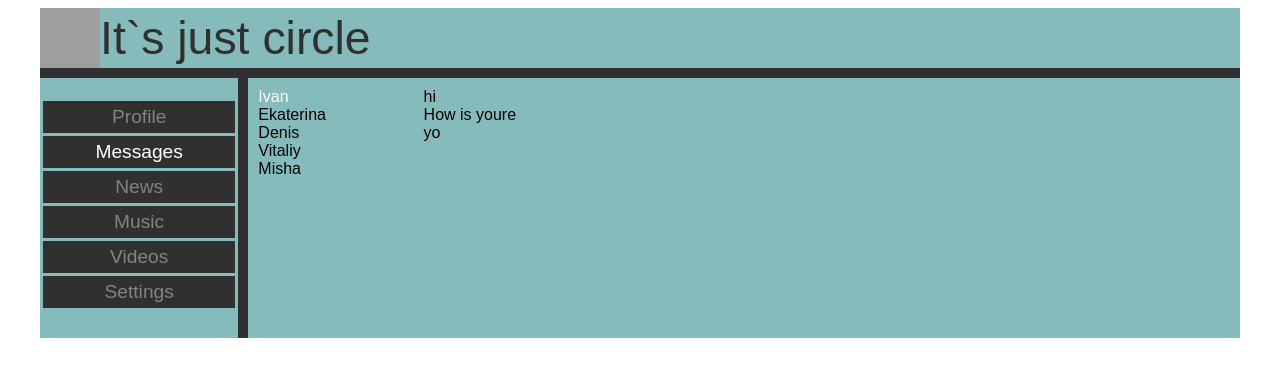
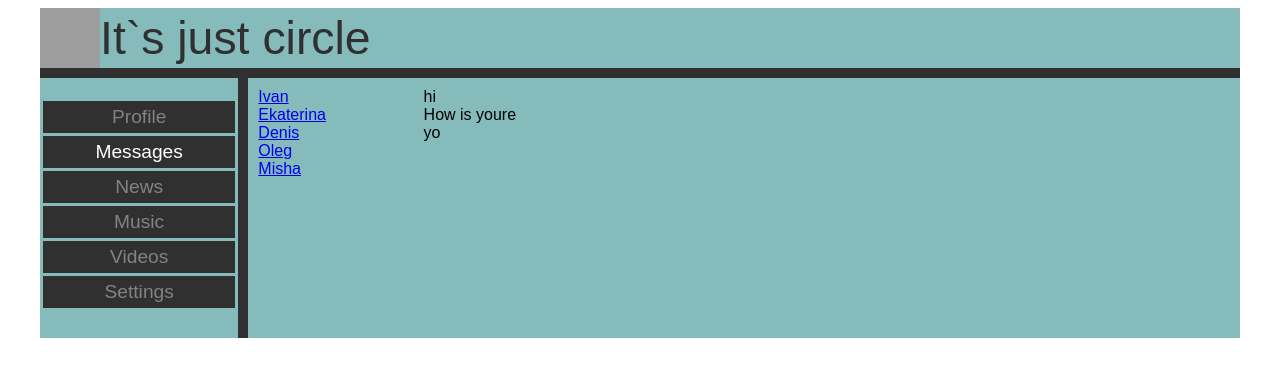
Before and after one commit to be-as-neo/SocialityWeb, a React (Create React App) app: page /dialogs in a window 1280 px wide. Shown: the top 376 px of the page. Built offline with nearby package versions, Linux system fonts and the light colour scheme; grey boxes are pictures that could not be loaded.

Commit message:
add meber dialog

```diff
--- a/src/components/Dialogs/Dialogs.jsx
+++ b/src/components/Dialogs/Dialogs.jsx
@@ -1,22 +1,23 @@
+import { NavLink } from 'react-router-dom'
 import s from'./Dialogs.module.css'
 const Dialogs = () => {
     return (
         <div className ={s.dialogs}>
             <div className = {s.dialogsItems}>
                 <div className = {s.dialog + ' ' + s.active}>
-                    Ivan
+                   <NavLink to = "/dialogs/1" activeClassName={s.activeLink}>Ivan</NavLink>
                 </div>
                 <div className = {s.dialog}>
-                    Ekaterina
+                    <NavLink to = "/dialogs/2" activeClassName={s.activeLink}>Ekaterina</NavLink>
                 </div>
                 <div className = {s.dialog}>
-                    Denis
+                    <NavLink to = "/dialogs/3" activeClassName={s.activeLink}> Denis</NavLink>
                 </div>
                 <div className = {s.dialog}>
-                    Vitaliy
+                    <NavLink to = "/dialogs/4" activeClassName={s.activeLink}>Oleg</NavLink>
                 </div>
                 <div className = {s.dialog}>
-                    Misha
+                    <NavLink to = "/dialogs/5" activeClassName={s.activeLink}>  Misha</NavLink>
                 </div>
             </div>
             <div className = {s.messages}>
--- a/src/components/Dialogs/Dialogs.module.css
+++ b/src/components/Dialogs/Dialogs.module.css
@@ -7,7 +7,16 @@
     padding: 10px;
 }
 .dialogsItems .active{
-    color: rgb(255, 255, 255);
+
+}
+.dialog{
+    color: rgb(131, 131, 131);
+}
+
+.dialog a.activeLink {
+    color: black;
+    background-color: white;
+
 }
 .messages{
     padding: 10px;
```
Also changed, not shown: src/components/Profile.jsx (deleted).
